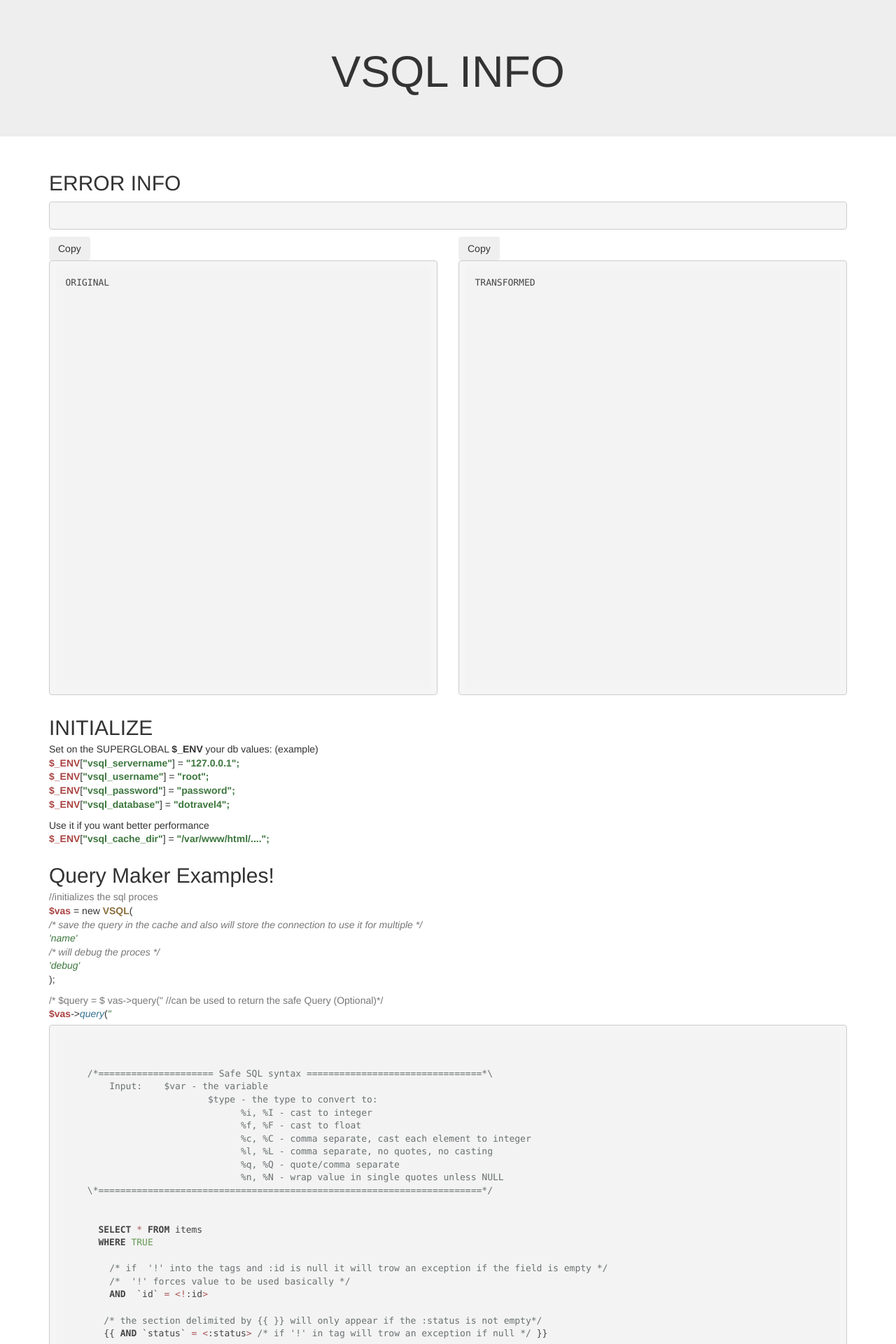
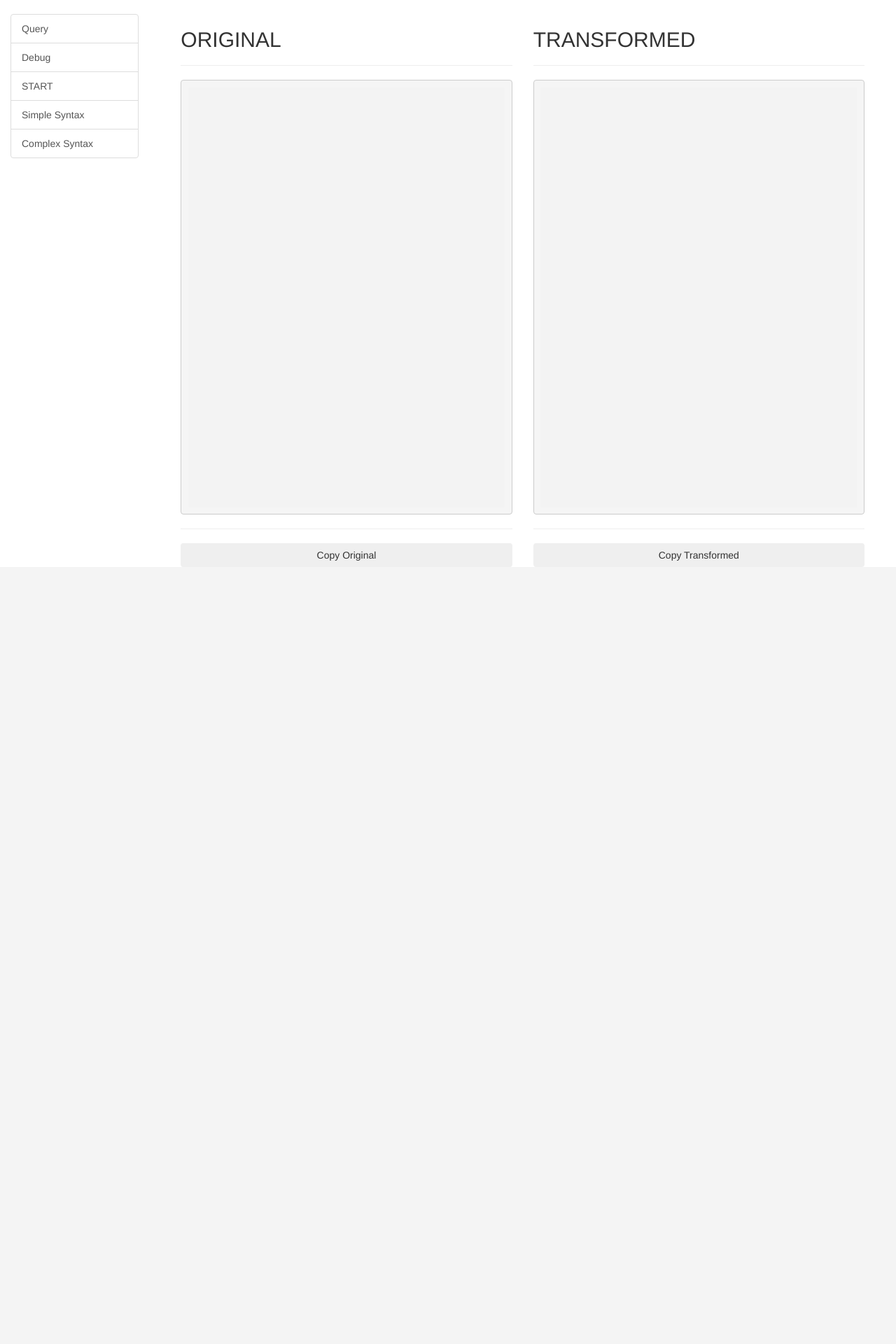
Before and after one commit to y-vas/vsql, a PHP site: page /src/info.html in a window 1280 px wide. Shown: the top 1920 px of the page at 70% size. After the commit the page ends 801 px from the top, so only its background shows below. Run offline with PHP 8.4, Linux system fonts and the light colour scheme; some libraries are stand-ins or nearby versions.

Commit message:
pritify  and domcument

```diff
--- a/src/info.html
+++ b/src/info.html
@@ -1,6 +1,5 @@
 <!DOCTYPE html>
 <html lang="en">
-
 
 
 <head>
@@ -16,61 +15,46 @@
   <script src="https://cdn.jsdelivr.net/npm/clipboard@2/dist/clipboard.min.js"></script>
 </head>
 
+<body>
+
+<div class="d-flex">
+
+  <div class="bg-light border-right col-sm-2">
+    <div class="sidebar-heading">&nbsp;</div>
+    <div class="list-group list-group-flush">
+      <a href="#" onclick="toggleboard('querys')" class="list-group-item">Query</a>
+      <a href="#" onclick="toggleboard('debug')" class="list-group-item">Debug</a>
+      <a href="#" onclick="toggleboard('START')" class="list-group-item">START</a>
+      <a href="#" onclick="toggleboard('simplesntx')" class="list-group-item">Simple Syntax</a>
+      <a href="#" onclick="toggleboard('complxsntx')" class="list-group-item">Complex Syntax</a>
+    </div>
+  </div>
+
+  <div class="col-sm-10">
+    <div>&nbsp;</div>
 
 
-<body>
-
-<div class="jumbotron text-center"> <h1>VSQL INFO</h1> </div>
-
-<div class="container" style="line-height:70%;">
-
-  <h2>ERROR INFO</h2>
-  <pre>  <error_messages>  </pre>
-  <div class="row">
+    <div class="container-fluid board querys">
 
       <div class="col-sm-6">
-      <button class='btn float-right' data-clipboard-target=".m2" >Copy</button>
-      <pre><code class='sql' style="height:600px;">ORIGINAL<hr><div class='m2'> <original_query> </div></code></pre>
-    </div>
-    <div class="col-sm-6">
-      <button class='btn float-right' data-clipboard-target=".m1" >Copy</button>
-      <pre><code class='sql' style="height:600px;">TRANSFORMED<hr><div class='m1' > <transformed_query> </div></code></pre>
-    </div>
-  </div>
-  <div class="row">
-    <div class="col-sm-12">
-      <h2>INITIALIZE</h2>
-      <p>Set on the SUPERGLOBAL <strong>$_ENV</strong> your db values: (example) </p>
-      <p><b class="text-danger">$_ENV</b>[<b class="text-success">"vsql_servername"</b>] = <b class="text-success">"127.0.0.1";</b></p>
-      <p><b class="text-danger">$_ENV</b>[<b class="text-success">"vsql_username"</b>] = <b class="text-success">"root";</b></p>
-      <p><b class="text-danger">$_ENV</b>[<b class="text-success">"vsql_password"</b>] = <b class="text-success">"password";</b></p>
-      <p><b class="text-danger">$_ENV</b>[<b class="text-success">"vsql_database"</b>] = <b class="text-success">"dotravel4";</b></p>
-      <br>
-      <p> Use it if you want better performance </p>
-
-      <p><b class="text-danger">$_ENV</b>[<b class="text-success">"vsql_cache_dir"</b>] = <b class="text-success">"/var/www/html/....";</b></p>
-    </div>
-  </div>
-  <div class="row">
-    <div class="col-sm-12" >
-      <h2>Query Maker Examples!</h2>
-
-      <div class="text-muted">
-        <p> //initializes the sql proces </p>
+        <div class="h2"> ORIGINAL </div>
+        <hr>
+        <pre><code class='sql' style="height:600px;"><div class='m2'> <original_query> </div></code></pre>
+        <hr>
+        <button class='btn btn-block' data-clipboard-target=".m2" >Copy Original</button>
       </div>
 
-      <p> <b class="text-danger">$vas</b> = new <b class="text-warning">VSQL</b>(<br><br>
-        <i class="text-muted"> /* save the query in the cache and also will store the connection to use it for multiple  */<br><br>  </i>
-        <i class="text-success">'name' </i>
-        <i class="text-muted"> <br><br> /* will debug the proces */<br><br>  </i>
-        <i class="text-success"> 'debug' </i><br><br>
-      ); </p>
-      <br>
+      <div class="col-sm-6">
+        <div class="h2"> TRANSFORMED </div>
+        <hr>
+        <pre><code class='sql' style="height:600px;"><div class='m1' > <transformed_query> </div></code></pre>
+        <hr>
+        <button class='btn btn-block' data-clipboard-target=".m1" >Copy Transformed</button>
+      </div>
 
-      <p class="text-muted">/* $query = $
-      vas->query(" //can be used to return the safe Query (Optional)*/</p>
-      <p><b class="text-danger">$vas</b>-><i class="text-info">query</i>(<i class="text-success">"</i></p>
+    </div>
 
+    <div class="container-fluid board simplesntx hidden">
       <pre><code class='sql'>
 
       /*===================== Safe SQL syntax ================================*\
@@ -159,6 +143,190 @@
           FROM images
 
       </code></pre>
+    </div>
+
+    <div class="container-fluid board complxsntx hidden">
+      complxsntx
+    </div>
+
+    <div class="container-fluid board debug hidden">
+      <pre style="height:600px;">  <error_messages>  </pre>
+    </div>
+
+    <div class="container-fluid board START hidden">
+      <div class="row" style="line-height:70%;">
+        <div class="col-sm-12">
+          <h2>INITIALIZATION</h2>
+          <hr>
+          <p>To connect VSQL to your DATABASE set on the SUPERGLOBAL
+            <strong>$_ENV</strong> your db values: (example) </p>
+          <p><b class="text-danger">$_ENV</b>[<b class="text-success">"sql_host"</b>] = <b class="text-success">"127.0.0.1";</b></p>
+          <p><b class="text-danger">$_ENV</b>[<b class="text-success">"sql_user"</b>] = <b class="text-success">"root";</b></p>
+          <p><b class="text-danger">$_ENV</b>[<b class="text-success">"sql_pass"</b>] = <b class="text-success">"password";</b></p>
+          <p><b class="text-danger">$_ENV</b>[<b class="text-success">"sql_db"  </b>] = <b class="text-success">"dotravel4";</b></p>
+          <br>
+          <p> Use it if you want better performance </p>
+          <p><b class="text-danger">$_ENV</b>[<b class="text-success">"vsql_cache_dir"</b>] = <b class="text-success">"/var/www/html/....";</b></p>
+
+          <br>
+          <h2>USE</h2>
+          <hr>
+
+          <div class="col-sm-12">
+            <div class="col-sm-6">
+
+              <p class="text-muted" >// use the library in your file by inserting</p>
+              <p> <b class="text-muted">use</b> VSQL\VSQL\<b class="text-warning">VSQL</b>;</p>
+              <br>
+
+              <p> <b class="text-danger">$vas</b> = new <b class="text-warning">VSQL</b>(<br><br>
+                <i class="text-muted">&emsp;&emsp;  /* saves the proces in the cache and also will store the
+                  connection to use it multiple times */<br><br>  </i>
+                  <i class="text-success">&emsp;&emsp; 'name' </i>,
+                  <i class="text-muted"><br><br>&emsp;&emsp;   /* changes exception to be trown (default, pretty, normal, null) .<br><br>  </i>
+                  <i class="text-muted">&emsp;&emsp;  by default throws an ExVSQL Exception */<br><br>  </i>
+                  <i class="text-success">&emsp;&emsp;  'default' </i><br><br>
+                  ); </p>
+              <br>
+
+            </div>
+
+            <div class="col-sm-6">
+              <h3>Exceptions</h3>
+              <p> # default: trows an ExVSQL Exception</p>
+              <p> # pretty: ends the proces to present the current page with the debuged query </p>
+              <p> # normal: trows an Exception </p>
+              <p> # null: doesn't trow anithing </p>
+            </div>
+
+          </div>
+
+
+          <div class="col-sm-12">
+            <hr>
+            <div class="col-sm-6">
+
+              <p class="text-muted" >// start writing your query </p>
+
+              <p><b class="text-danger">$vas</b>-><i class="text-info">query</i>(</p>
+                <p>&emsp; &emsp;<i class="text-success">"SELECT * FROM items where id = %i "</i> ,</p>
+              <p>&emsp; &emsp; <i class="text-info">array</i>(<i class="text-success">"val"</i>)</p>
+              <p>);</p>
+              <br>
+              <p class="text-muted" >// associative array will triger a more complex query maker </p>
+
+              <p><b class="text-danger">$vas</b>-><i class="text-info">query</i>(</p>
+                <p>&emsp; &emsp;<i class="text-success">"SELECT * FROM items WHERE id = <:id>"</i> ,</p>
+              <p>&emsp; &emsp; <i class="text-info">array</i>(<i class="text-success">"val"</i> => <i class="text-success">"val"</i>)</p>
+              <p>);</p>
+
+
+            </div>
+
+            <div class="col-sm-6">
+              <button class="btn btn-block btn-info" onclick="toggleboard('simplesntx')" type="button" name="button">SIMPLE QUERY SYNTAX</button>
+              <br>
+              <button class="btn btn-block btn-info" onclick="toggleboard('complxsntx')" type="button" name="button">COMPLEX QUERY SYNTAX</button>
+            </div>
+          </div>
+
+          <div class="col-sm-12">
+            <hr>
+            <div class="col-sm-6">
+
+              <p class="text-muted" >// inspecting the query </p>
+
+              <p><b class="text-danger">$vas</b>-><i class="text-info">query</i>(</p>
+                <p>&emsp; &emsp;<i class="text-success">"SELECT * FROM items where id = %i "</i> ,</p>
+                <p>&emsp; &emsp; <i class="text-info">array</i>(<i class="text-success">"val"</i>)</p>
+                <i class="text-muted">&emsp;&emsp;   /* inspects the query : valid arguments (show, debug, dump_get, dump_get, mk_funk) */<br><br>  </i>
+                <p>&emsp; &emsp; <i class="text-success">"debug"</i> </p>
+              <p>);</p>
+              <br>
+
+            </div>
+
+            <div class="col-sm-6">
+              <h3>Inspection Type</h3>
+              <p> # debug/show: presents the given query and the transformed one </p>
+              <br>
+              <p> # dump_get :  presents the given query and the transformed one </p>
+              <p> and also shows the result of the query if this ones is a SELECT </p>
+              <br>
+              <p> # dump_get:all :  same as debug get but for all rows </p>
+              <br>
+              <p> # mk_func : will create a predefined query from the given table </p>
+              <p> example -> mk_func:items:select  will present a select query for the table  </p>
+              <p> items with all the posible where clauses</p>
+            </div>
+            <hr>
+          </div>
+
+          <div class="col-sm-12">
+            <hr>
+            <div class="col-sm-6">
+
+              <p class="text-muted" >// geting the results </p>
+
+              <p><b class="text-danger">$result</b> =  <b class="text-danger">$vas</b>-><i class="text-info">get</i>(</p>
+              <i class="text-muted">&emsp;&emsp;   /* will return 1 row or all */<br><br>  </i>
+                <p>&emsp; &emsp;<b class="text-danger">$list</b> = <b class="text-warning">true</b> ,</p>
+                <i class="text-muted">&emsp;&emsp;   /* will return object or array: valid options (array, object) */<br><br>  </i>
+                <p>&emsp; &emsp;<b class="text-danger">$type</b> = <b class="text-success">'array'</b> ,</p>
+              <p>);</p>
+              <br>
+
+            </div>
+
+            <div class="col-sm-6">
+
+              <p class="text-muted" >// runing the query </p>
+
+              <p><b class="text-danger">$result</b> =  <b class="text-danger">$vas</b>-><i class="text-info">run</i>();</p>
+              <br>
+              <p> # the run function will return the mysql instance </p>
+              <br>
+
+            </div>
+
+            <hr>
+          </div>
+
+          <div class="col-sm-12">
+            <hr>
+            <div class="col-sm-6">
+              <h3>&emsp; &emsp;</h3>
+            </div>
+            <div class="col-sm-6">
+              <h3>&emsp; &emsp;</h3>
+          </div>
+
+
+        </div>
+      </div>
+    </div>
+
+
+  </div>
+
+</div>
+
+<!-- <div class="jumbotron text-center"> <h1>VSQL INFO</h1> </div>
+<div class="container" style="line-height:70%;">
+
+  <h2>ERROR INFO</h2>
+
+  <div class="row">
+
+
+  </div>
+
+  <div class="row">
+    <div class="col-sm-12" >
+      <h2>Query Maker Examples!</h2>
+
+
+
 
      <i class="tab text-success">"</i> , <i class="text-info">array</i>(
 
@@ -177,34 +345,28 @@
         <p class=""> )); </p>
       <br>
 
-      <div class=" text-muted">
         <p> /* this will fetch the values in 1 row and return ans stdClass */ </p>
       </div>
       <p> <i class="text-danger">$vas</i>-><i class="text-info">get</i>();</p>
       <br>
 
-      <div class=" text-muted">
-        <p> /* this will return a list of all rows*/ </p>
-      </div>
-      <p> <i class="text-danger">$vas</i>-><i class="text-info">get</i>(<i class="text-warning">true</i>);</p>
-
-      <br>
-
-      <div class=" text-muted">
-        <p> /* this will execute the query and return the $msqly object */ </p>
-      </div>
-      <p> <i class="text-danger">$vas</i>-><i class="text-info">run</i>();</p>
 
     </div>
   </div>
 
   <br>
 </div>
-
+ -->
 
 </body>
 
 <script type="text/javascript">
+
+function toggleboard(field){
+  $( ".board" ).addClass( 'hidden' );
+  $( "."+field ).removeClass( 'hidden' );
+}
+
   hljs.initHighlightingOnLoad();
   var clipboard = new ClipboardJS('.btn');
 </script>
```
Also changed, not shown: src/VSQL.php (+65 -64 lines). Lines whose indentation alone changed are shown as unchanged.
